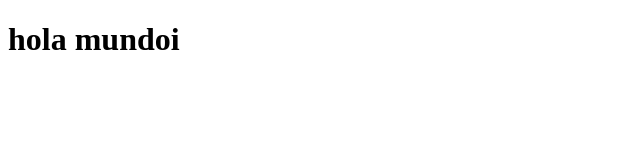
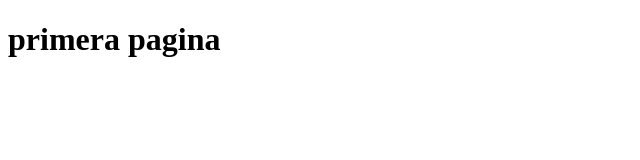
Before and after one commit to Nico-caicedo/test-git01, a plain HTML site: page index.html in a window 1280 px wide. Shown: the whole page, without its empty margins (0-640 px from the left). Drawn offline with Linux system fonts and the light colour scheme.

Commit message:
second commit

```diff
--- a/index.html
+++ b/index.html
@@ -7,6 +7,6 @@
     <title>Document</title>
 </head>
 <body>
-    <h1>hola mundoi </h1>
+    <h1>primera pagina </h1>
 </body>
 </html>
```
